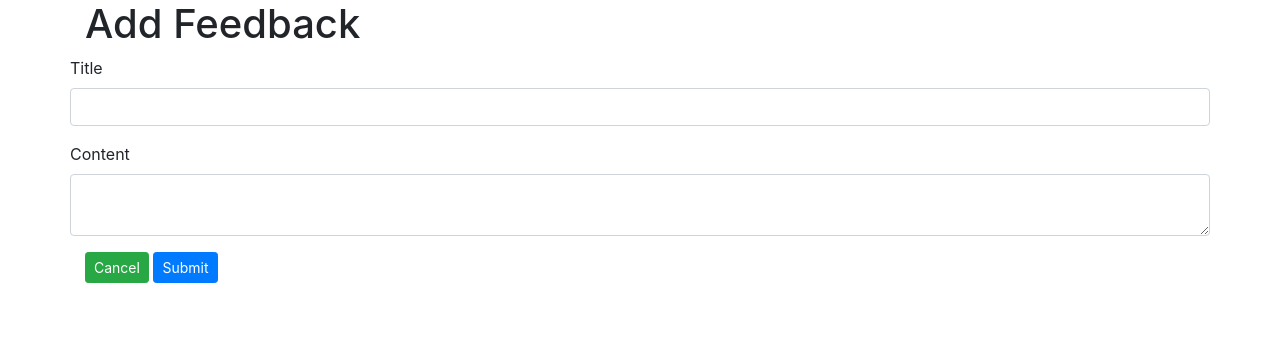
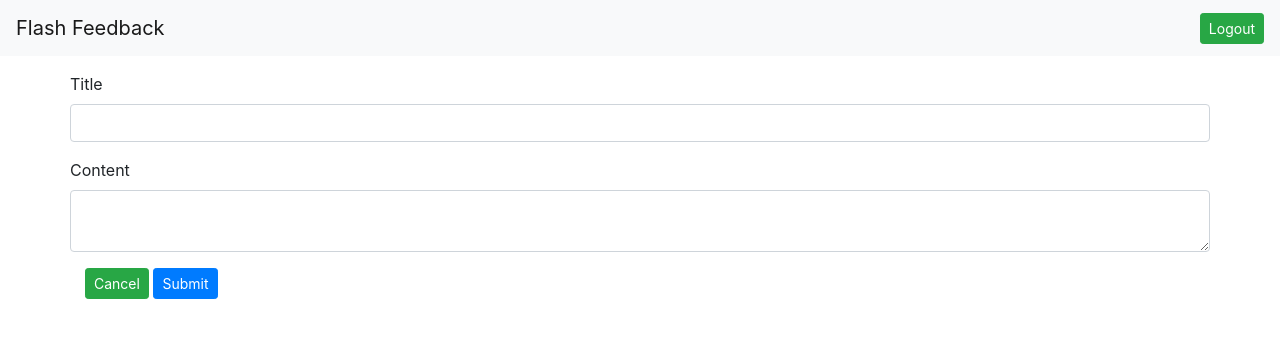
Before and after one commit to ld-amaya/flash_feedback, a Flask app: a page that uses templates/base.html in a window 1280 px wide. Shown: the top 338 px of the page. Run offline with Flask 2, Linux system fonts and the light colour scheme; the visitor is signed in with stand-in values (Sample User, id 1); some libraries are stand-ins or nearby versions.

Commit message:
update base for html styling

```diff
--- a/templates/base.html
+++ b/templates/base.html
@@ -9,7 +9,26 @@
     <title>{% block title %} {% endblock %}</title>
 </head>
 <body>
-    <div class="container">
+    <nav class="navbar navbar-expand-md navbar-light bg-light fixed-top">
+        <a class="navbar-brand" href="#">Flash Feedback</a>
+        <button class="navbar-toggler" type="button" data-toggle="collapse" data-target="#navbarSupportedContent" aria-controls="navbarSupportedContent" aria-expanded="false" aria-label="Toggle navigation">
+            <span class="navbar-toggler-icon"></span>
+        </button>
+
+        <div class="collapse navbar-collapse justify-content-end" id="navbarSupportedContent">
+            <div class="form-inline text-right">
+                {% if session['username'] %}
+                    <form action="/logout" method="POST">
+                        <button type="submit" class = "btn btn-success btn-sm"> Logout </button>
+                    </form>
+                {% else %}
+                    <a href="/register" class ="btn btn-primary btn-sm">Register</a>
+                    <a href="/login" class ="btn btn-success btn-sm mx-2">Login</a>
+                {% endif %}
+            </div>
+        </div>
+    </nav>
+    <div class="container mt-3">
         {% block content %}
         {% endblock %}
     </div>
```
